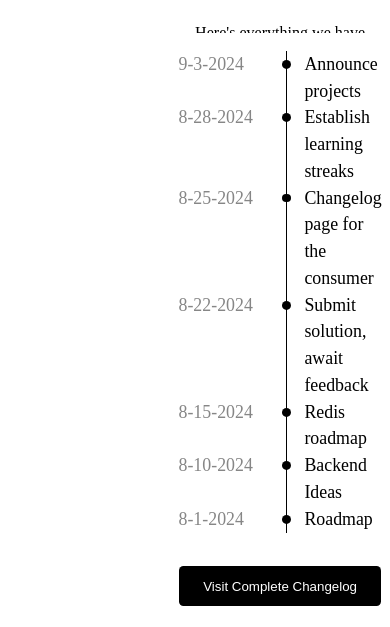
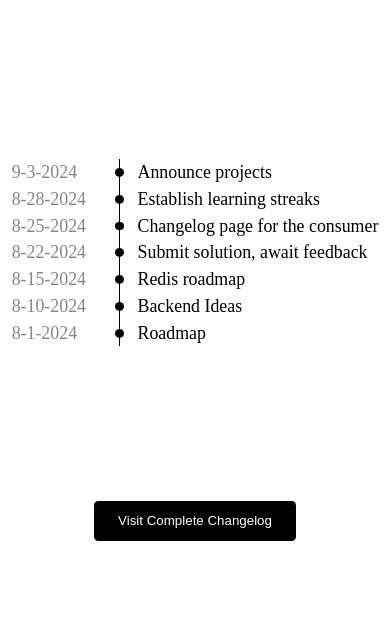
Before and after one commit to DamianS-eng/Changelog-Test, a plain HTML site: page index.html in a window 390 px wide. Shown: the part 217-844 px from the top of the page. Drawn offline with Linux system fonts and the light colour scheme.

Commit message:
Fix style break on mobile

```diff
--- a/docs/styles.css
+++ b/docs/styles.css
@@ -84,9 +84,9 @@ button:hover, button:focus-within {
     display: grid;
   }
   body {
-    margin: 10rem;
-    height: calc(100svh - 20rem);
-    grid-template-rows: 4rem 1fr 4rem;
+    height: calc(100svh - 1rem);
+    margin: auto;
+    grid-template-rows: 4rem min(fit-content, 1fr) 4rem;
     place-items: center;
   }
   ul {
```
